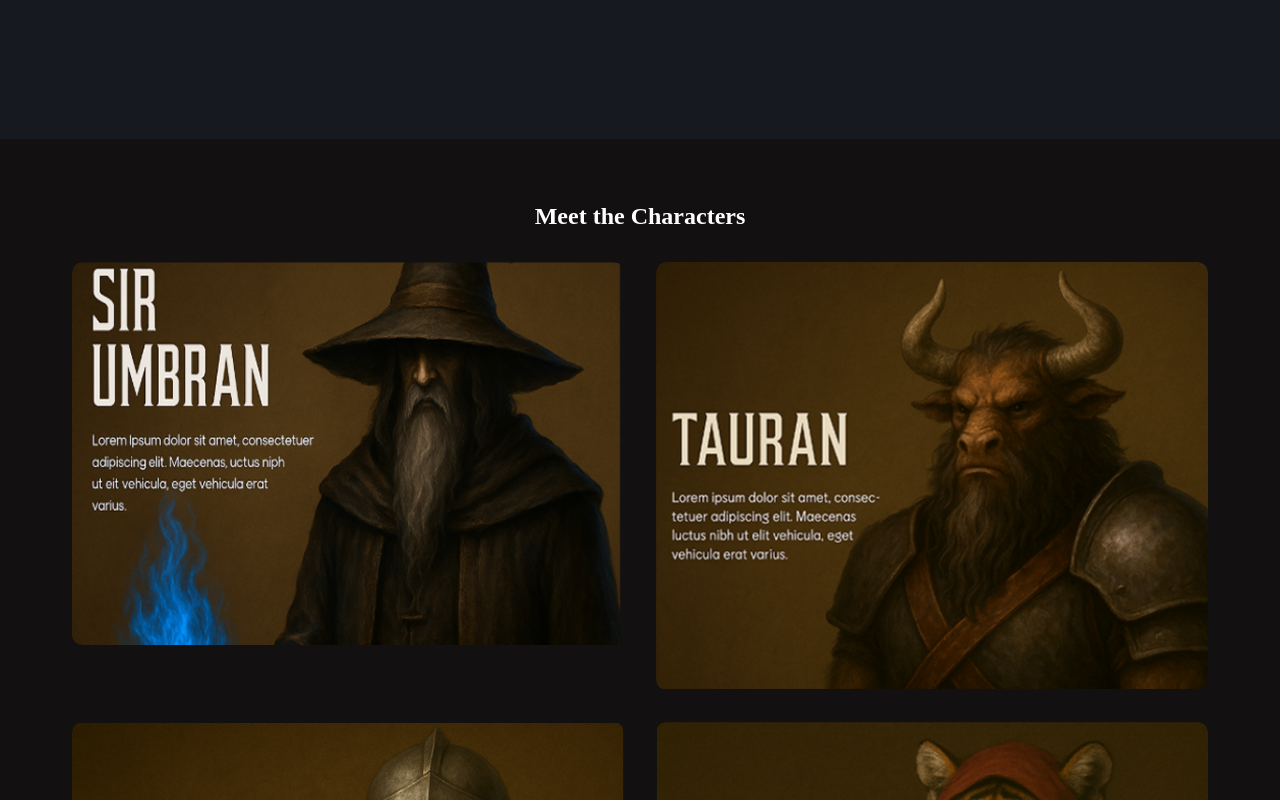
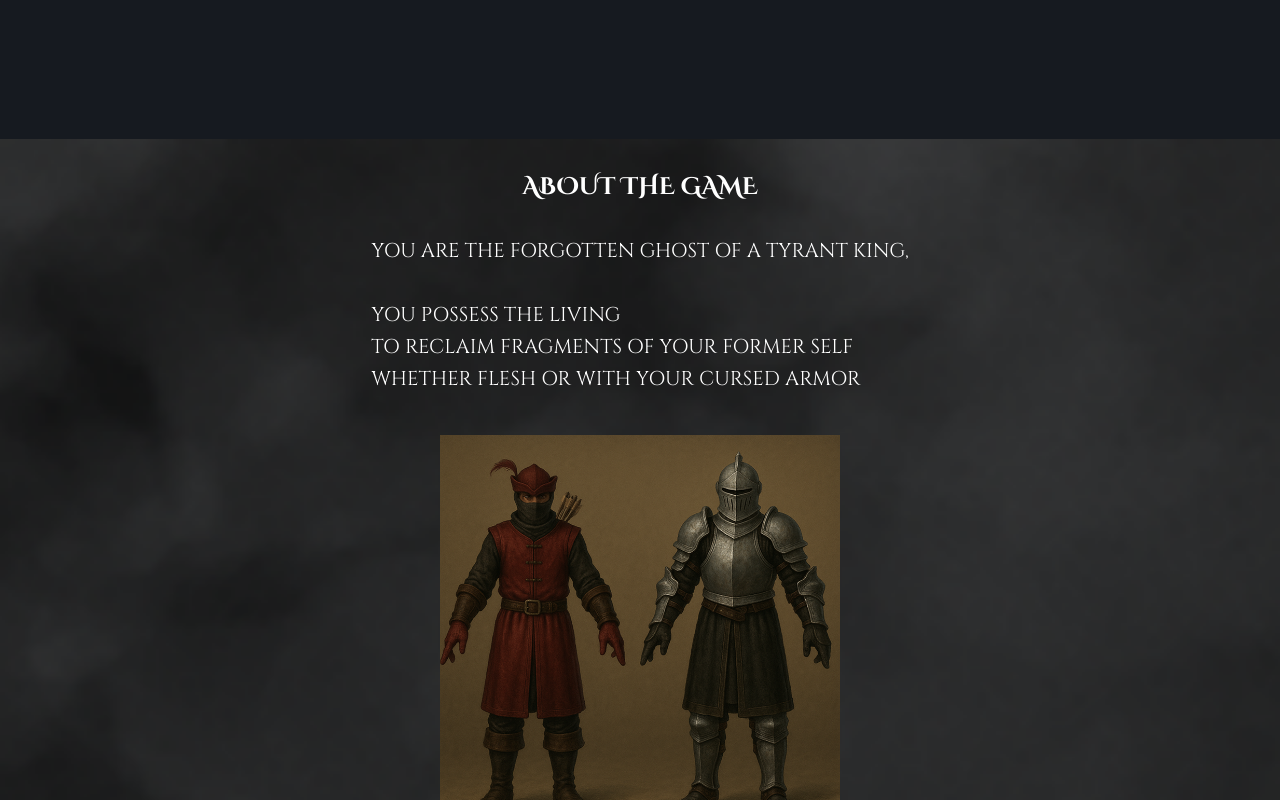
Before and after one commit to TobiasKjernell/thrall, a Next.js app: page / in a window 1280 px wide. Shown: the part 1040-1840 px from the top of the page. Built offline with nearby package versions, Linux system fonts and the light colour scheme.

Commit message:
about the game component called in page.tsx

```diff
--- a/src/app/page.tsx
+++ b/src/app/page.tsx
@@ -1,11 +1,13 @@
 import HomeWelcomeSection from "@/components/HomeWelcomeSection";
 import Characters from "@/components/Characters";
 import StorylineSection from "@/components/StorylineSection";
+import AboutTheGame from "@/components/AboutTheGameSection";
 
 export default function Home() {
   return (
     <div>
       <HomeWelcomeSection />
+      <AboutTheGame />
       <Characters/>
       <StorylineSection/>
     </div>
```
